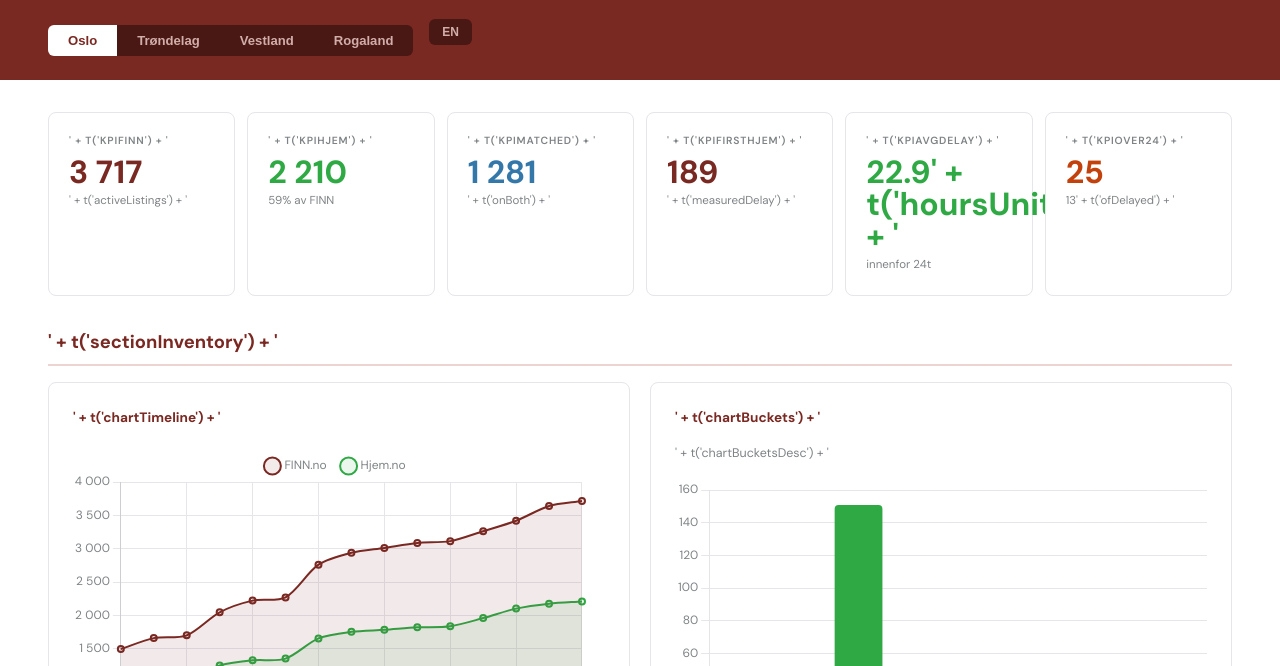
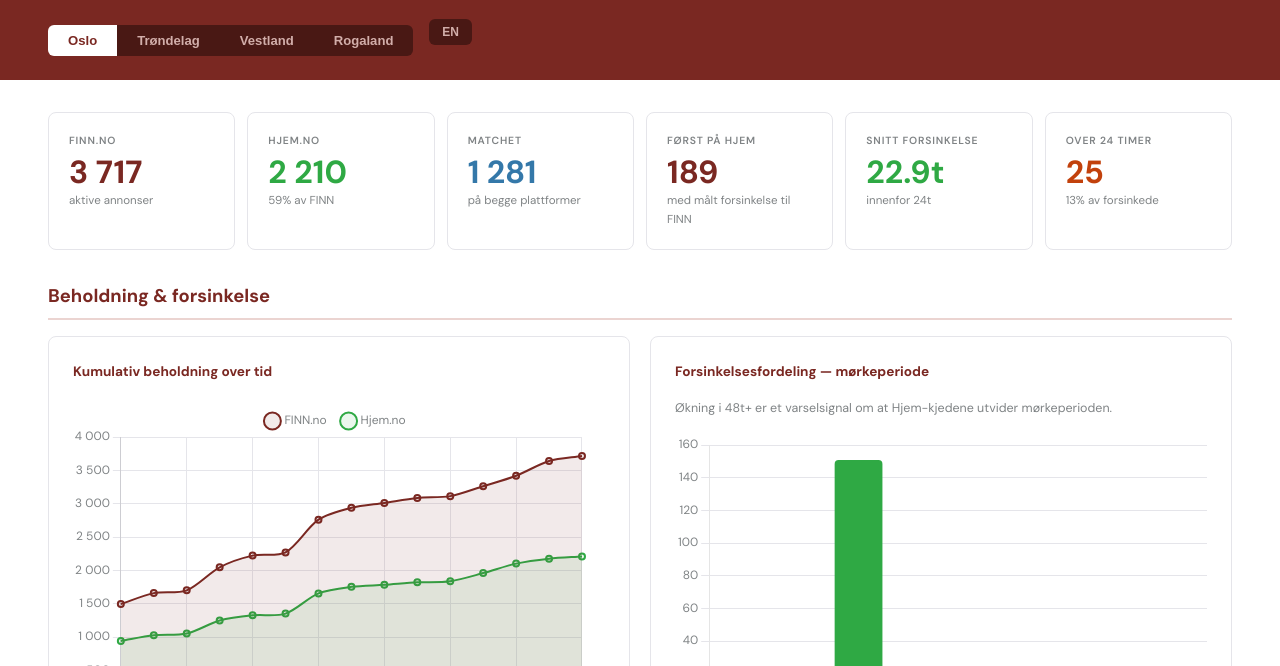
Before and after one commit to eirik-d/premarket-dashboard, a plain HTML site: page index.html in a window 1280 px wide. Shown: the part 134-800 px from the top of the page. Drawn offline with nearby package versions, Linux system fonts and the light colour scheme.

Commit message:
Fix i18n: use template literal expressions instead of string concatenation
The t() translation calls were written as ' + t('key') + ' which renders
as literal text inside template literals. Changed to ${t("key")} syntax.
Also fixed variable shadowing where loop var 't' hid the translation fn.

Co-Authored-By: Claude Opus 4.6 <noreply@anthropic.com>

```diff
--- a/index.html
+++ b/index.html
@@ -313,7 +313,7 @@ function render() {
   renderTabs();
   document.getElementById('mainTitle').textContent = t('title');
   document.getElementById('mainSubtitle').textContent = t('subtitle');
-  document.getElementById('mainFooter').textContent = t('footer').replace('{date}', '22.4.2026, 10:01:57');
+  document.getElementById('mainFooter').textContent = t('footer').replace('{date}', '22.4.2026, 10:05:22');
 
   const d = DATA[activeRegion];
   if (!d) { document.getElementById('content').innerHTML = '<p>' + t('noData') + '</p>'; return; }
@@ -325,94 +325,94 @@ function render() {
 
   const lowData = d.reliableDays < 7;
   document.getElementById('content').innerHTML = `
-    ${lowData ? '<div style="background:#fff7ed;border:1px solid #fed7aa;border-radius:8px;padding:0.75rem 1.25rem;margin-bottom:1rem;font-size:0.82rem;color:#9a3412;"><strong>' + t('limitedData') + '</strong> ' + t('limitedDataMsg').replace('{n}', d.reliableDays) + '</div>' : ''}
+    ${lowData ? '<div style="background:#fff7ed;border:1px solid #fed7aa;border-radius:8px;padding:0.75rem 1.25rem;margin-bottom:1rem;font-size:0.82rem;color:#9a3412;"><strong>${t("limitedData")}</strong> ${t("limitedDataMsg").replace("{n}", d.reliableDays)}</div>' : ''}
     <!-- KPIs -->
     <div class="kpi-row">
       <div class="kpi">
-        <div class="label">' + t('kpiFinn') + '</div>
+        <div class="label">${t("kpiFinn")}</div>
         <div class="val">${fmt(d.finnTotal)}</div>
-        <div class="sub">' + t('activeListings') + '</div>
+        <div class="sub">${t("activeListings")}</div>
       </div>
       <div class="kpi accent-green">
-        <div class="label">' + t('kpiHjem') + '</div>
+        <div class="label">${t("kpiHjem")}</div>
         <div class="val">${fmt(d.hjemTotal)}</div>
-        <div class="sub">${d.finnTotal > 0 ? ((d.hjemTotal / d.finnTotal * 100).toFixed(0) + t('ofFinn')) : ''}</div>
+        <div class="sub">${d.finnTotal > 0 ? ((d.hjemTotal / d.finnTotal * 100).toFixed(0) + t("ofFinn")) : ''}</div>
       </div>
       <div class="kpi accent-blue">
-        <div class="label">' + t('kpiMatched') + '</div>
+        <div class="label">${t("kpiMatched")}</div>
         <div class="val">${fmt(d.matchCount)}</div>
-        <div class="sub">' + t('onBoth') + '</div>
+        <div class="sub">${t("onBoth")}</div>
       </div>
       <div class="kpi">
-        <div class="label">' + t('kpiFirstHjem') + '</div>
+        <div class="label">${t("kpiFirstHjem")}</div>
         <div class="val">${fmt(d.delays.length)}</div>
-        <div class="sub">' + t('measuredDelay') + '</div>
+        <div class="sub">${t("measuredDelay")}</div>
       </div>
       <div class="kpi ${d.avgDelay > 1 ? 'warn' : 'accent-green'}">
-        <div class="label">' + t('kpiAvgDelay') + '</div>
-        <div class="val">${avgDelayHours}' + t('hoursUnit') + '</div>
-        <div class="sub">${d.avgDelay > 1 ? t('over24limit') : t('within24')}</div>
+        <div class="label">${t("kpiAvgDelay")}</div>
+        <div class="val">${avgDelayHours}${t("hoursUnit")}</div>
+        <div class="sub">${d.avgDelay > 1 ? t("over24limit") : t("within24")}</div>
       </div>
       <div class="kpi ${beyond24 > 0 ? 'warn' : ''}">
-        <div class="label">' + t('kpiOver24') + '</div>
+        <div class="label">${t("kpiOver24")}</div>
         <div class="val">${beyond24}</div>
-        <div class="sub">${beyondPct}' + t('ofDelayed') + '</div>
+        <div class="sub">${beyondPct}${t("ofDelayed")}</div>
       </div>
     </div>
 
     <!-- Charts row 1: Timeline + Delay distribution -->
-    <h3 class="section-title">' + t('sectionInventory') + '</h3>
+    <h3 class="section-title">${t("sectionInventory")}</h3>
     <div class="grid">
       <div class="card">
-        <h2>' + t('chartTimeline') + '</h2>
+        <h2>${t("chartTimeline")}</h2>
         <div class="chart-box"><canvas id="timelineChart"></canvas></div>
       </div>
       <div class="card">
-        <h2>' + t('chartBuckets') + '</h2>
-        <p class="desc">' + t('chartBucketsDesc') + '</p>
+        <h2>${t("chartBuckets")}</h2>
+        <p class="desc">${t("chartBucketsDesc")}</p>
         <div class="chart-box"><canvas id="bucketChart"></canvas></div>
       </div>
     </div>
 
     <!-- Charts row 2: Per-agency delay + Agency inventory -->
-    <h3 class="section-title">' + t('sectionAgencies') + '</h3>
+    <h3 class="section-title">${t("sectionAgencies")}</h3>
     <div class="grid">
       <div class="card">
-        <h2>' + t('chartAgencyDelay') + '</h2>
-        <p class="desc">' + t('chartAgencyDelayDesc') + '</p>
+        <h2>${t("chartAgencyDelay")}</h2>
+        <p class="desc">${t("chartAgencyDelayDesc")}</p>
         <div class="chart-box"><canvas id="agencyDelayChart"></canvas></div>
       </div>
       <div class="card">
-        <h2>' + t('chartInventory') + '</h2>
+        <h2>${t("chartInventory")}</h2>
         <div class="chart-box"><canvas id="agencyChart"></canvas></div>
       </div>
     </div>
 
     <!-- Office Thermometer -->
     ${d.officeThermometer && d.officeThermometer.length > 0 ? `
-    <h3 class="section-title">' + t('sectionThermo') + '</h3>
-    <p style="font-size:0.78rem;color:var(--grey-3);margin:-0.5rem 0 1rem;">' + t('thermoDesc') + '</p>
+    <h3 class="section-title">${t("sectionThermo")}</h3>
+    <p style="font-size:0.78rem;color:var(--grey-3);margin:-0.5rem 0 1rem;">${t("thermoDesc")}</p>
     <div class="thermo-list" id="thermoList"></div>
     ` : ''}
 
     <!-- Delay trend line chart -->
     ${d.delayTrend && d.delayTrend.dates.length > 2 ? `
     <div class="card" style="margin-bottom:2rem;">
-      <h2>' + t('chartTrend') + '</h2>
-      <p class="desc">' + t('chartTrendDesc') + '</p>
+      <h2>${t("chartTrend")}</h2>
+      <p class="desc">${t("chartTrendDesc")}</p>
       <div class="chart-box" style="height:280px;"><canvas id="delayTrendChart"></canvas></div>
     </div>
     ` : ''}
 
     <!-- Agency table -->
     <div class="tbl">
-      <h2>' + t('tblAgency') + '</h2>
+      <h2>${t("tblAgency")}</h2>
       <table>
         <thead><tr>
-          <th>' + t('thAgency') + '</th>
-          <th class="r">' + t('thFinn') + '</th>
-          <th class="r">' + t('thHjem') + '</th>
-          <th style="min-width:160px">' + t('thAdoption') + '</th>
+          <th>${t("thAgency")}</th>
+          <th class="r">${t("thFinn")}</th>
+          <th class="r">${t("thHjem")}</th>
+          <th style="min-width:160px">${t("thAdoption")}</th>
         </tr></thead>
         <tbody id="agencyTable"></tbody>
       </table>
@@ -421,14 +421,14 @@ function render() {
     <!-- Top delays table -->
     ${d.delays.length > 0 ? `
     <div class="tbl">
-      <h2>' + t('tblDelay') + '</h2>
+      <h2>${t("tblDelay")}</h2>
       <table>
         <thead><tr>
-          <th>' + t('thAddress') + '</th>
-          <th>' + t('thBroker') + '</th>
-          <th class="r">' + t('thDelay') + '</th>
-          <th class="r">' + t('thPrice') + '</th>
-          <th class="r">' + t('thSize') + '</th>
+          <th>${t("thAddress")}</th>
+          <th>${t("thBroker")}</th>
+          <th class="r">${t("thDelay")}</th>
+          <th class="r">${t("thPrice")}</th>
+          <th class="r">${t("thSize")}</th>
         </tr></thead>
         <tbody id="delayTable"></tbody>
       </table>
@@ -440,8 +440,8 @@ function render() {
 
   // Timeline
   if (d.timeline.length > 0) {
-    const labels = d.timeline.map(t => {
-      const dt = new Date(t.day);
+    const labels = d.timeline.map(r => {
+      const dt = new Date(r.day);
       return dt.getDate() + '. ' + ['jan','feb','mar','apr','mai','jun','jul','aug','sep','okt','nov','des'][dt.getMonth()];
     });
     charts.push(new Chart(document.getElementById('timelineChart'), {
@@ -449,8 +449,8 @@ function render() {
       data: {
         labels,
         datasets: [
-          { label: 'FINN.no', data: d.timeline.map(t => t.finn), borderColor: vBrown, backgroundColor: vBrown + '18', fill: true, tension: 0.3, pointRadius: 3, borderWidth: 2 },
-          { label: 'Hjem.no', data: d.timeline.map(t => t.hjem), borderColor: vGreen, backgroundColor: vGreen + '18', fill: true, tension: 0.3, pointRadius: 3, borderWidth: 2 }
+          { label: 'FINN.no', data: d.timeline.map(r => r.finn), borderColor: vBrown, backgroundColor: vBrown + '18', fill: true, tension: 0.3, pointRadius: 3, borderWidth: 2 },
+          { label: 'Hjem.no', data: d.timeline.map(r => r.hjem), borderColor: vGreen, backgroundColor: vGreen + '18', fill: true, tension: 0.3, pointRadius: 3, borderWidth: 2 }
         ]
       },
       options: {
```
